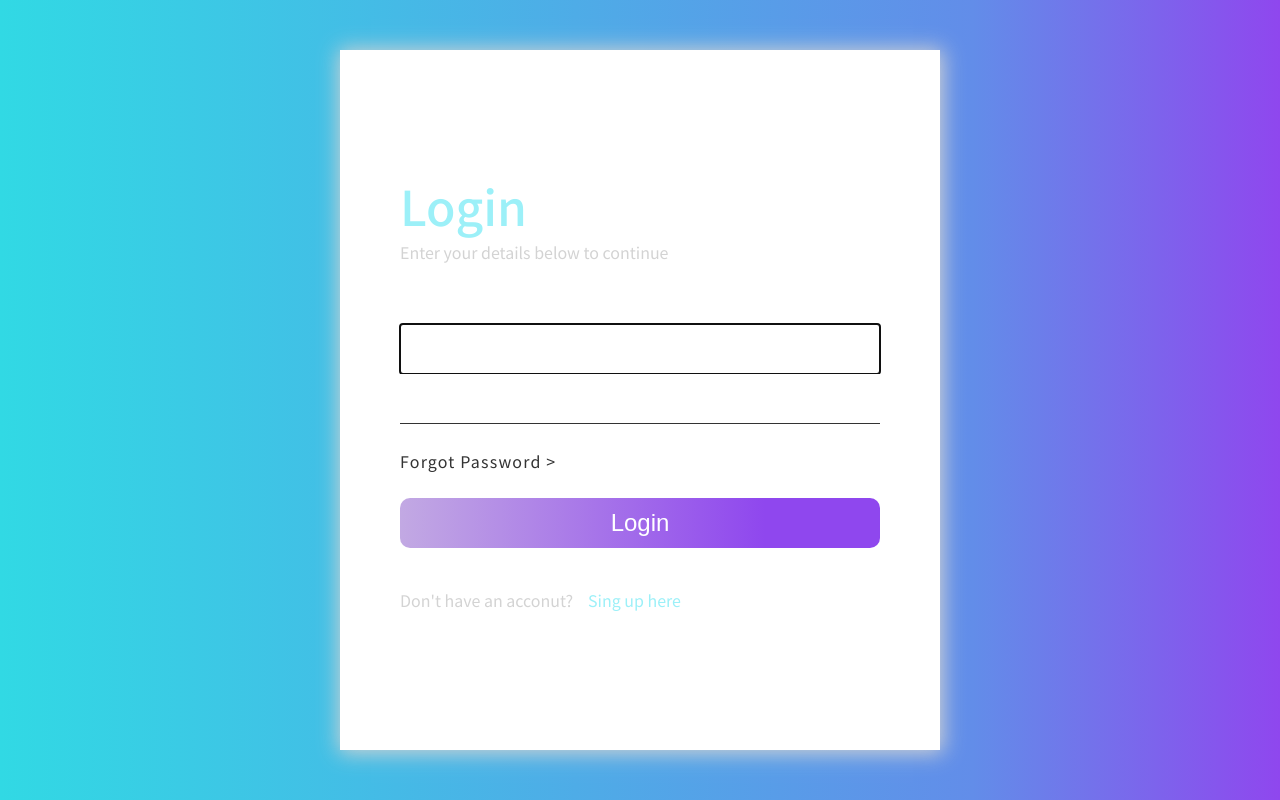
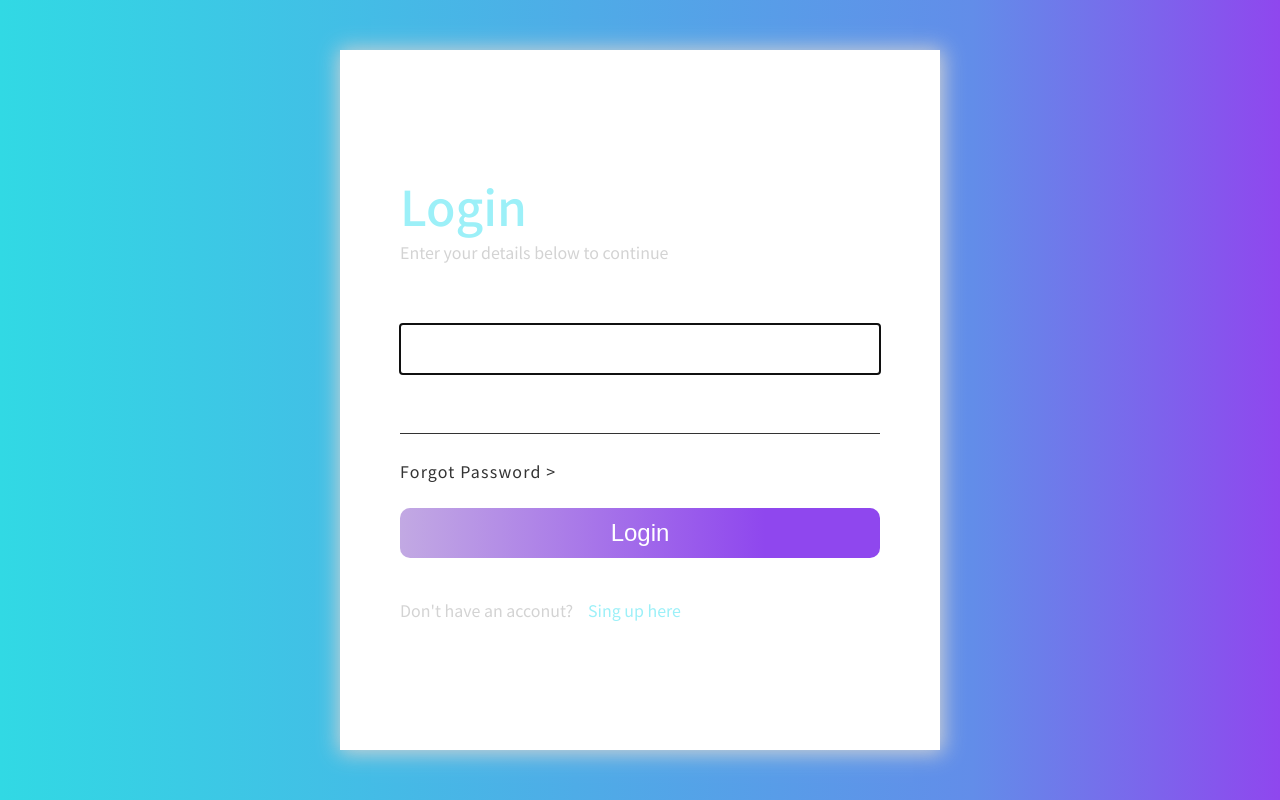
Before and after one commit to somefood/todoList, a Django app: page /accounts/login/ in a window 1280 px wide. Run offline with Django 3.2, Linux system fonts and the light colour scheme.

Commit message:
설명 추가와 css 보안

```diff
--- a/static/css/styles.css
+++ b/static/css/styles.css
@@ -20,14 +20,9 @@ background: linear-gradient(90deg, rgba(49,217,228,1) 0%, rgba(98,141,233,1) 76%
 .wrap .center{position: relative; width: 600px; height: 700px; padding:120px 60px 60px 60px; background-color: rgba(255,255,255); color: #d3d3d3; box-shadow:1px 1px 20px 2px;}
 .center .h3{font-size: 3rem; font-weight: 500; color: #9cf0f8;}
 .center .continue{margin-bottom: 60px;}
-.form{}
 .form .FP{display: block;letter-spacing: 1.2px; margin: 25px 0px 25px 0px;}
 .center input[type = password], .center input[type = text]{width: 100%; height: 50px; position: relative; border:none; border-bottom: 1px solid #333; font-size: 1.5rem}
-.center .login{width: 100%; height: 50px; font-size: 1.5rem; color: #fff; border:none; border-radius: 10px; background: linear-gradient(90deg, rgba(194,169,227,1) 0%, rgba(143,71,238,1) 76%);  }
-
+.center input[type = password]{margin-top: 10px;}
+.center .login{width: 100%; height: 50px; font-size: 1.5rem; color: #fff; border:none; border-radius: 10px; background: linear-gradient(90deg, rgba(194,169,227,1) 0%, rgba(143,71,238,1) 76%);}
 .center p.account{margin-top: 40px;}
 .center a.register{padding-left:15px; color: #9cf0f8;}
-
-/*.center .desing_1{position: absolute; top:0; right:0px; width: 150px; height: 300px; background-color: red; border-radius: 200px 0px 0px 200px; background: rgb(49,217,228);
-background: radial-gradient(circle, rgba(49,217,228,1) 0%, rgba(97,143,233,1) 76%, rgba(143,71,238,1) 100%);}
-.center .desing_2{}*/
```
Also changed, not shown: README.md.
